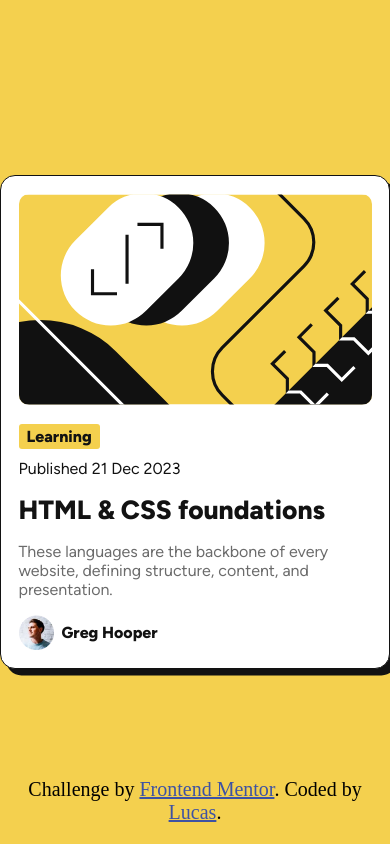
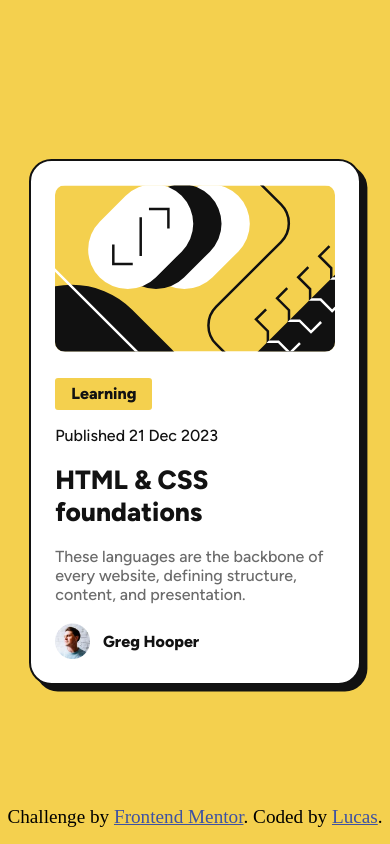
Before and after one commit to dratizzo/blog-preview-card-main, a plain HTML site: page index.html in a window 390 px wide. Drawn offline with Linux system fonts and the light colour scheme.

Commit message:
Ajuste regras de responsividade

```diff
--- a/index.html
+++ b/index.html
@@ -20,7 +20,6 @@
   <link href="https://fonts.googleapis.com/css2?family=Figtree:ital,wght@0,300..900;1,300..900&display=swap" rel="stylesheet">
 </head>
 <body>
-  <body class="solid-background-color">
   <div class="card">
       <div class="card-image"></div>
       <img src="assets/images/illustration-article.svg" alt="Illustration">
@@ -41,7 +40,7 @@
 
   <div class="attribution">
     Challenge by <a href="https://www.frontendmentor.io?ref=challenge" target="_blank">Frontend Mentor</a>.
-      Coded by <a href="#">Lucas</a>.
+    Coded by <a href="https://github.com/dratizzo">Lucas</a>.
   </div>
 </body>
 </html>
--- a/stylesheet.css
+++ b/stylesheet.css
@@ -20,6 +20,11 @@
     box-sizing: border-box;
 }
 
+h1, h2, h3, h4, h5 {
+    font-size: inherit;
+    font-weight: inherit;
+}
+
 :root {
     --color-primary-yellow: hsl(47, 88%, 63%);
     --color-secundary-white: hsl(0, 0%, 100%);
@@ -27,39 +32,32 @@
     --color-gray: hsl(0, 0%, 42%);
 
     --font-family-base: 'Figtree-VariableFont', "Figtree", sans-serif;
+    --font-wgt-500: 500;
+    --font-wgt-800: 800;
 }
 
 html {
-    font-size: 100%;
+    font-size: 16px;
 }
 
 body {
-    display: flex;
     height: 100vh;
-    justify-content: center;
     position: relative;
-}
-
-h1, h2, h3, h4, h5 {
-    font-size: inherit;
-    font-weight: inherit;
-}
-
-.solid-background-color {
     display: flex;
     background-color: var(--color-primary-yellow);
+    justify-content: center;
     align-items: center;
 }
 
 .card {
-    max-width: 55vh;
+    width: min(85%, 396px);
     background-color: var(--color-secundary-white);
     display: flex;
     flex-direction: column;
-    border-radius: 15px;
+    border-radius: 1.4rem;
     box-shadow: var(--color-black) 0.4rem 0.4rem;
-    border: 1px solid var(--color-black);
-    padding: 17.5px;
+    border: 2px solid var(--color-black);
+    padding: 1.5rem;
 }
 
 img {
@@ -70,28 +68,30 @@ img {
     font-size: 1.65rem;
     font-family: var(--font-family-base);
     color: var(--color-black);
-    font-weight: 800;
-    margin-top: 1rem;
+    font-weight: var(--font-wgt-800);
+    margin: 1.2rem 0px;
 }
 
 .tag {
     display: inline-block;
     font-family: var(--font-family-base);
     color: var(--color-black);
-    font-weight: 800;
+    font-weight: var(--font-wgt-800);
     background-color: var(--color-primary-yellow);
-    padding: 0.2rem 0.5rem;
+    padding: 0.4rem 1rem;
     border-radius: 3px;
-    margin: 1.2rem 0px 0.6rem 0px;
+    margin: 1.6rem 0px 1rem 0px;
 }
 
 time {
     font-family: var(--font-family-base);
+    font-weight: var(--font-wgt-500);
     color: var(--color-black);
 }
 
 p {
     font-family: var(--font-family-base);
+    font-weight: var(--font-wgt-500);
     font-size: 1rem;
     color: var(--color-gray);
 }
@@ -99,20 +99,21 @@ p {
 .article-autor-info {
     display: flex;
     align-items: center;
-    gap: 0.5rem;
+    gap: 0.8rem;
 }
 
 .autor-info-text {
     font-family: var(--font-family-base);
     color: var(--color-black);
-    font-weight: 800;
+    font-weight: var(--font-wgt-800);
+}
+
+.card-paragraph {
+    margin-bottom: 1.2rem;
 }
 
 .attribution {
+    font-size: 1.2rem;
     position: absolute;
-    bottom: 20px;
+    bottom: 1rem;
 }
-
-.card-paragraph {
-    margin: 1rem 0px;
-}
```
Lines whose indentation alone changed are shown as unchanged.
